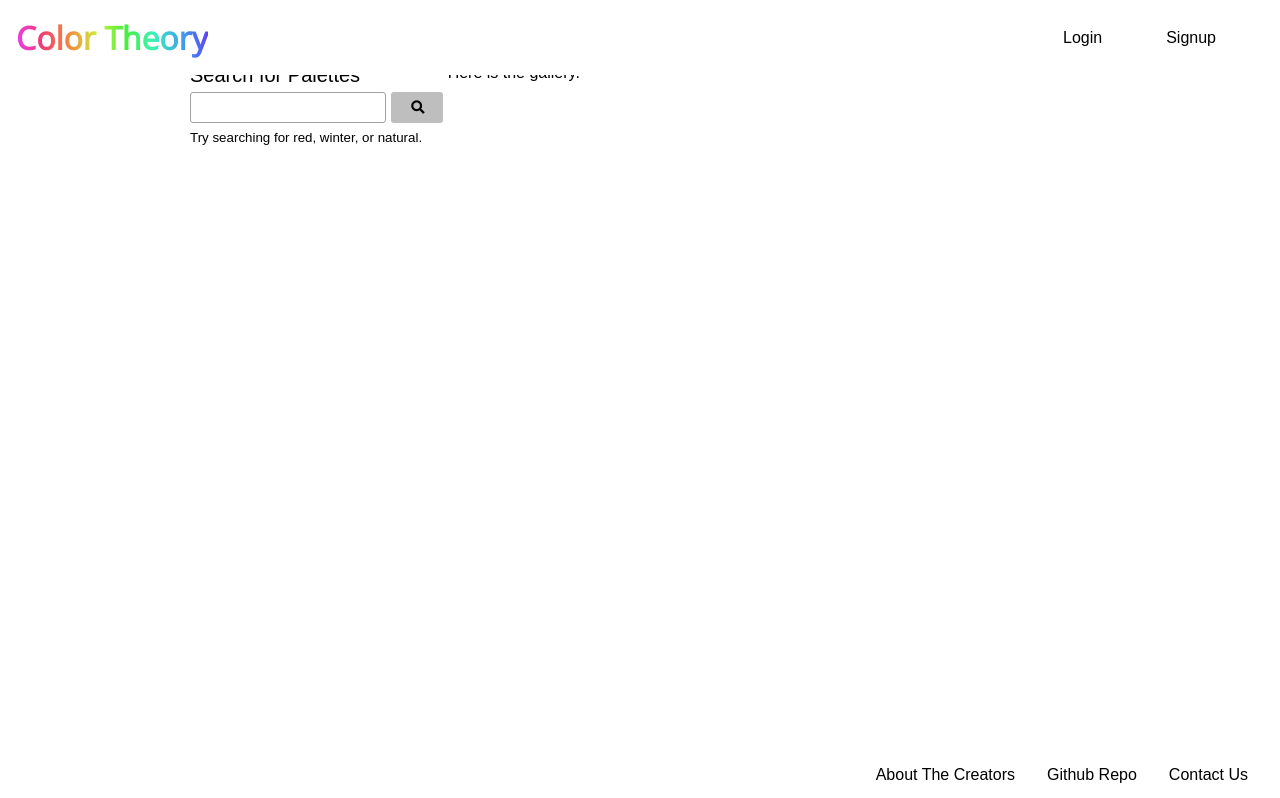
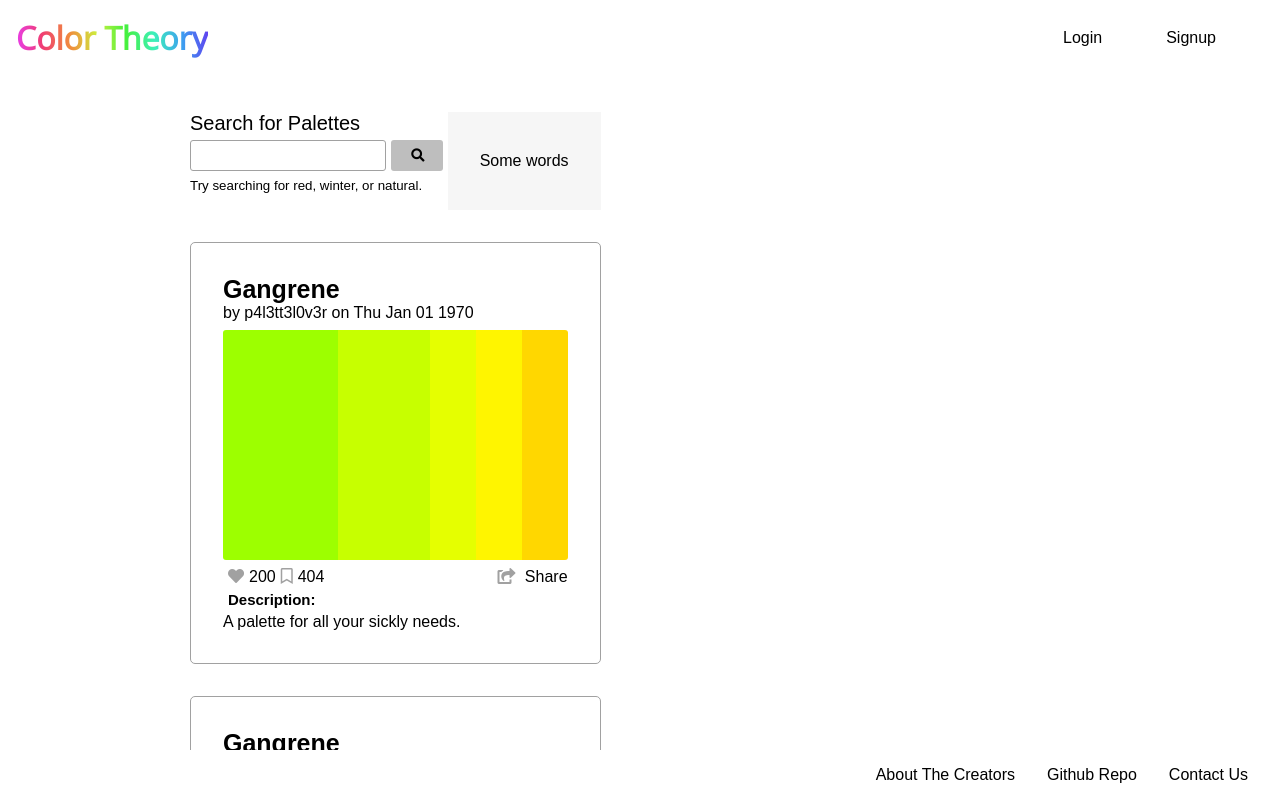
Before and after one commit to reynolkb/color-theory-1.0, a React (Create React App) app in the folder client/: page /search in a window 1280 px wide. Shown: the top 798 px of the page. Built offline with nearby package versions, Linux system fonts and the light colour scheme.

Commit message:
Adding skeleton for gallery page

```diff
--- a/client/src/App.js
+++ b/client/src/App.js
@@ -15,7 +15,7 @@ import Login from './pages/Login';
 import Create from './pages/Create';
 import SearchGallery from './pages/SearchGallery';
 import Details from './pages/Details';
-import Preview from './pages/Preview';
+// import Preview from './pages/Preview';
 
 // establish the connection to the back-end server's /graphql endpoint using apollo
 const client = new ApolloClient({
@@ -53,7 +53,7 @@ function App() {
             <Route exact path='/create' component={Create} />
             <Route exact path='/search' component={SearchGallery} />
             <Route exact path='/details/:id' component={Details} />
-            <Route exact path='/preview/:id' component={Preview} />
+            {/* <Route exact path='/preview/:id' component={Preview} /> */}
           </Switch>
         </main>
         <Footer />
--- a/client/src/components/DailyPalette/index.js
+++ b/client/src/components/DailyPalette/index.js
@@ -3,8 +3,6 @@ import React from 'react';
 // components
 import SocialButtons from '../SocialButtons';
 import Colors from '../Colors';
-
-// import { palette } from '../../const/colors';
 
 const DailyPalette = ({ palette }) => {
 
--- a/client/src/components/SearchBar/index.js
+++ b/client/src/components/SearchBar/index.js
@@ -8,8 +8,8 @@ const SearchBar = () => {
     //if it reloads on failure and not success the user will be confused why they weren't redirected
 
     function handleSearch() {
-        console.log('i am the search button')
-        // locaton.assign('/')
+        console.log('i am the search button');
+        window.location.assign('/search');
     }
 
     return(
@@ -25,7 +25,7 @@ const SearchBar = () => {
                     <button
                         onClick={handleSearch}
                         type='button'
-                        className='btn search-btn'><i class="fas fa-search"></i></button>
+                        className='btn search-btn'><i className="fas fa-search"></i></button>
                 </div>
                 <small>Try searching for red, winter, or natural.</small> {/* we might want to remove the prompt */}
             </form>
--- a/client/src/const/colors.js
+++ b/client/src/const/colors.js
@@ -38,7 +38,7 @@ export const palette = {
 
 // jane will you keep these palettes for me to enter into the site once it's live?
 
-export const fakePalettes = [palette, palette, palette, palette, palette];
+export const palettes = [palette, palette, palette, palette, palette];
 
 export const dailyPalette = {
     title: 'Skittles',
--- a/client/src/index.css
+++ b/client/src/index.css
@@ -591,3 +591,24 @@ input.search-input {
     float: left;
     width: 80%;
 }
+
+/* search gallery component */
+
+.sg-page-wrapper {
+    display: flex;
+    flex-direction: column;
+    margin-top: 3em;
+}
+
+.sg-header {
+    display: flex;
+    justify-content: space-between;
+}
+
+.gallery-description {
+    background-color: #f6f6f6;
+    display: flex;
+    justify-content: center;
+    align-items: center;
+    padding: 2em;
+}
--- a/client/src/pages/SearchGallery.js
+++ b/client/src/pages/SearchGallery.js
@@ -1,14 +1,27 @@
 //libraries
 import React from 'react';
+import Palette from '../components/Palette';
 
 //components
 import SearchBar from '../components/SearchBar';
 
+import { palettes } from '../const/colors';
+
 const SearchGallery = () => {
     return(
         <div className='global-wrapper'>
-            <SearchBar />
-            Here is the gallery.
+            <div className='sg-page-wrapper'>
+                <div className='sg-header'>
+                    <SearchBar />
+                    <div className='gallery-description'>
+                        <p>Some words</p>
+                    </div>
+                </div>
+
+                <div className='gallery-palettes'>
+                    <Palette palettes={ palettes }/>
+                </div>
+            </div>
         </div>
     )
 }
```
